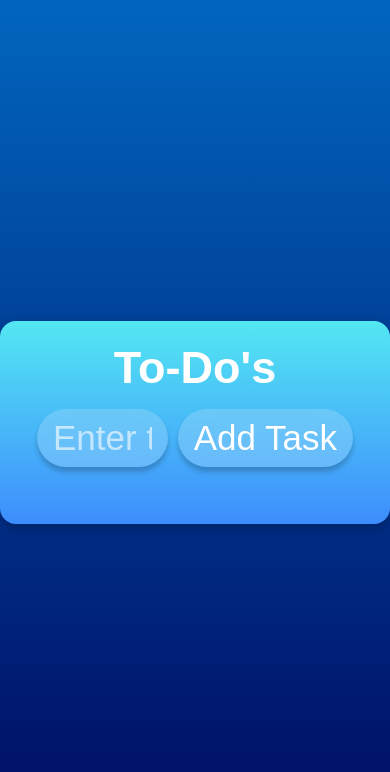
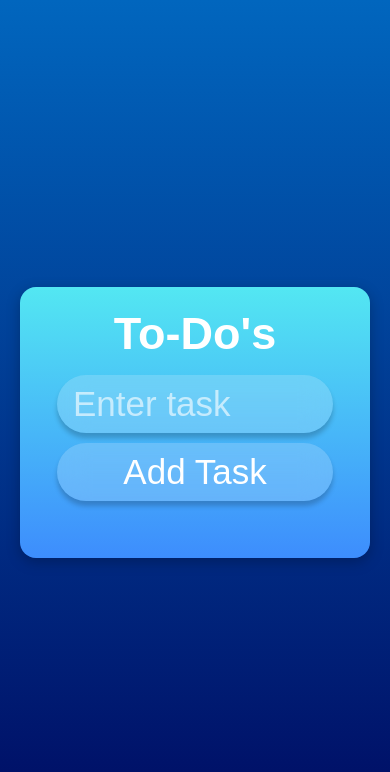
Before and after one commit to psupra22/To-Do-List-App, a plain HTML site: page index.html in a window 390 px wide. Drawn offline with Linux system fonts and the light colour scheme.

Commit message:
Improved phone experience

```diff
--- a/index.html
+++ b/index.html
@@ -7,13 +7,15 @@
     <title>To-Do List</title>
 </head>
 <body>
-    <main id="container">
-        <h1>To-Do's</h1>
-        <div id="item-input">
-            <input type="text" id="new-item-input" placeholder="Enter task">
-            <button type="submit" id="add-item-btn">Add Task</button>
+    <main>
+        <div id="container">
+            <h1>To-Do's</h1>
+            <div id="item-input">
+                <input type="text" id="new-item-input" placeholder="Enter task">
+                <button type="submit" id="add-item-btn">Add Task</button>
+            </div>
+            <ul id="list"></ul>
         </div>
-        <ul id="list"></ul>
     </main>
 
     <script src="index.js"></script>
--- a/style.css
+++ b/style.css
@@ -16,8 +16,13 @@ body {
     padding: 2rem 0;
 }
 
+main {
+    margin: 0 20px;
+}
+
 #container {
     max-width: 800px;
+    min-width: 240px;
     width: 100%;
     display: flex;
     flex-direction: column;
@@ -55,13 +60,16 @@ button:hover {
 
 #item-input {
     display: flex;
+    flex-wrap: wrap;
     margin-bottom: 20px;
     width: 100%;
 }
 
 #new-item-input {
-    flex: 1;
-    min-width: 0;
+    display: flex;
+    flex: 10;
+    width: 100%;
+    min-width: 200px;
     border: 2px solid transparent;
     transition: border 0.3s ease;
 }
@@ -71,7 +79,12 @@ button:hover {
 }
 
 #add-item-btn {
-    flex-shrink: 0;
+    display: flex;
+    flex: 3;
+    justify-content: center;
+    align-items: center;
+    width: 100%;
+    min-width: 200px;
     border: 2px solid transparent;
     transition: border 0.3s ease;
 }
```
